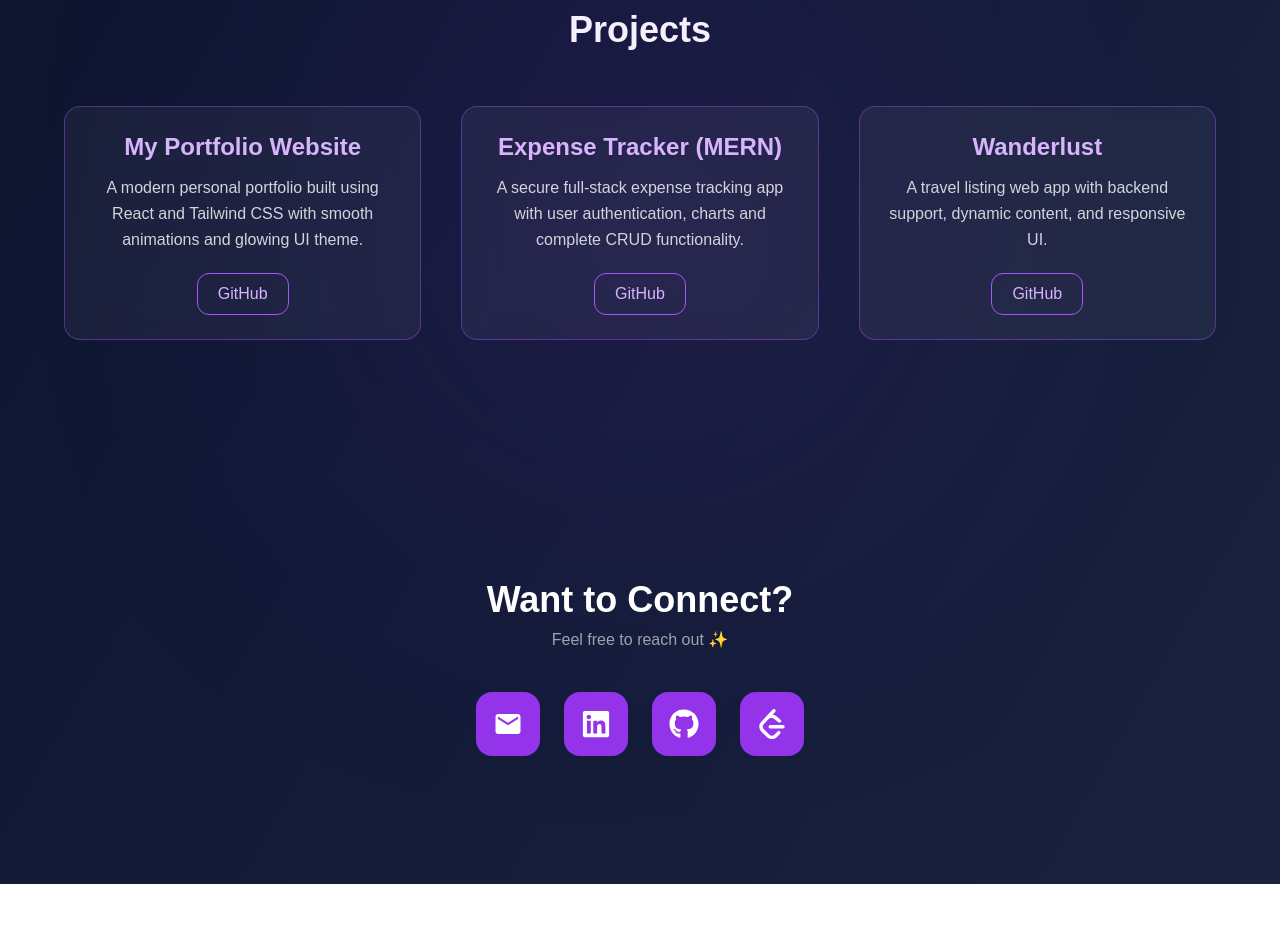
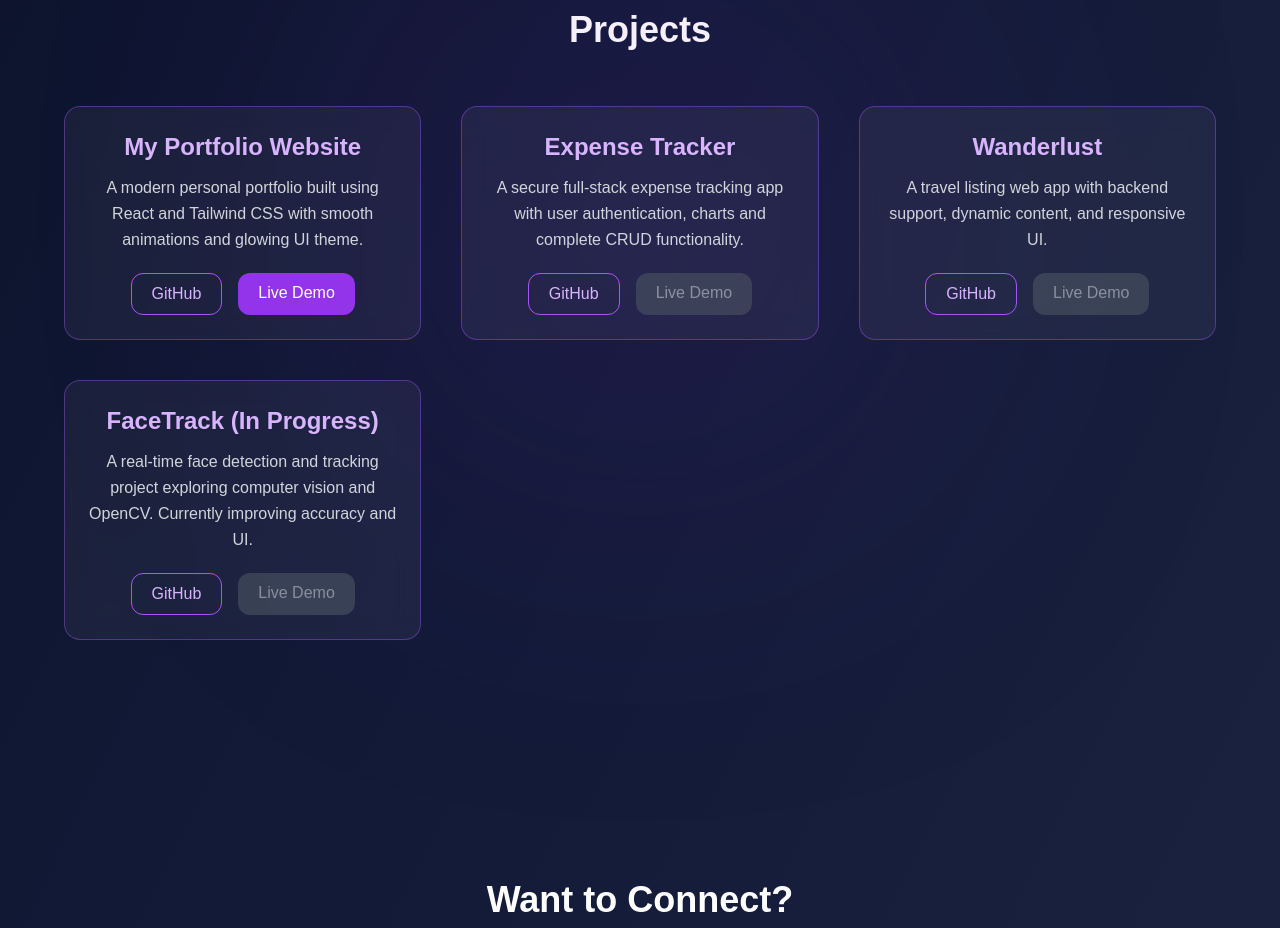
Before and after one commit to keshavskn123/Portfolio, a React (Vite) app: page / in a window 1280 px wide. Shown: the part 1380-2308 px from the top of the page. Before the commit the page ends 2264 px from the top, so only its background shows below. Built offline with nearby package versions, Linux system fonts and the light colour scheme.

Commit message:
Update Projects

```diff
--- a/src/components/Projects.jsx
+++ b/src/components/Projects.jsx
@@ -7,10 +7,10 @@ export default function Projects() {
       description:
         "A modern personal portfolio built using React and Tailwind CSS with smooth animations and glowing UI theme.",
       github: "https://github.com/keshavskn123",
-      live: "#", // when hosted replace with Vercel link
+      live: "https://portfolio-three-flame-24.vercel.app/",
     },
     {
-      title: "Expense Tracker (MERN)",
+      title: "Expense Tracker",
       description:
         "A secure full-stack expense tracking app with user authentication, charts and complete CRUD functionality.",
       github: "https://github.com/keshavskn123/mern-expense-tracker",
@@ -21,6 +21,13 @@ export default function Projects() {
       description:
         "A travel listing web app with backend support, dynamic content, and responsive UI.",
       github: "https://github.com/keshavskn123/Wanderlust",
+      live: "#",
+    },
+    {
+      title: "FaceTrack (In Progress)",
+      description:
+        "A real-time face detection and tracking project exploring computer vision and OpenCV. Currently improving accuracy and UI.",
+      github: "https://github.com/keshavskn123/FaceTrack",
       live: "#",
     },
   ];
@@ -54,23 +61,30 @@ export default function Projects() {
             <p className="text-gray-300 mb-5 leading-relaxed">{project.description}</p>
 
             <div className="flex justify-center gap-4">
+
+              {/* GitHub Button */}
               <a
                 href={project.github}
                 target="_blank"
-                className="px-5 py-2 border border-purple-500 rounded-xl text-purple-300 hover:bg-purple-600 hover:text-white transition-all duration-300"
+                className="px-5 py-2 border border-purple-500 rounded-xl text-purple-300
+                hover:bg-purple-600 hover:text-white transition-all duration-300"
               >
                 GitHub
               </a>
 
-              {project.live !== "#" && (
-                <a
-                  href={project.live}
-                  target="_blank"
-                  className="px-5 py-2 bg-purple-600 rounded-xl text-white hover:shadow-[0_0_20px_rgba(150,100,255,0.6)] transition-all duration-300"
-                >
-                  Live Demo
-                </a>
-              )}
+              {/* Live Demo Button - Enabled or Disabled */}
+              <a
+                href={project.live !== "#" ? project.live : undefined}
+                target="_blank"
+                className={`px-5 py-2 rounded-xl transition-all duration-300 ${
+                  project.live !== "#"
+                    ? "bg-purple-600 text-white hover:shadow-[0_0_20px_rgba(150,100,255,0.6)] hover:-translate-y-1"
+                    : "bg-gray-600 text-gray-300 opacity-60 cursor-not-allowed"
+                }`}
+              >
+                Live Demo
+              </a>
+
             </div>
           </motion.div>
         ))}
```
